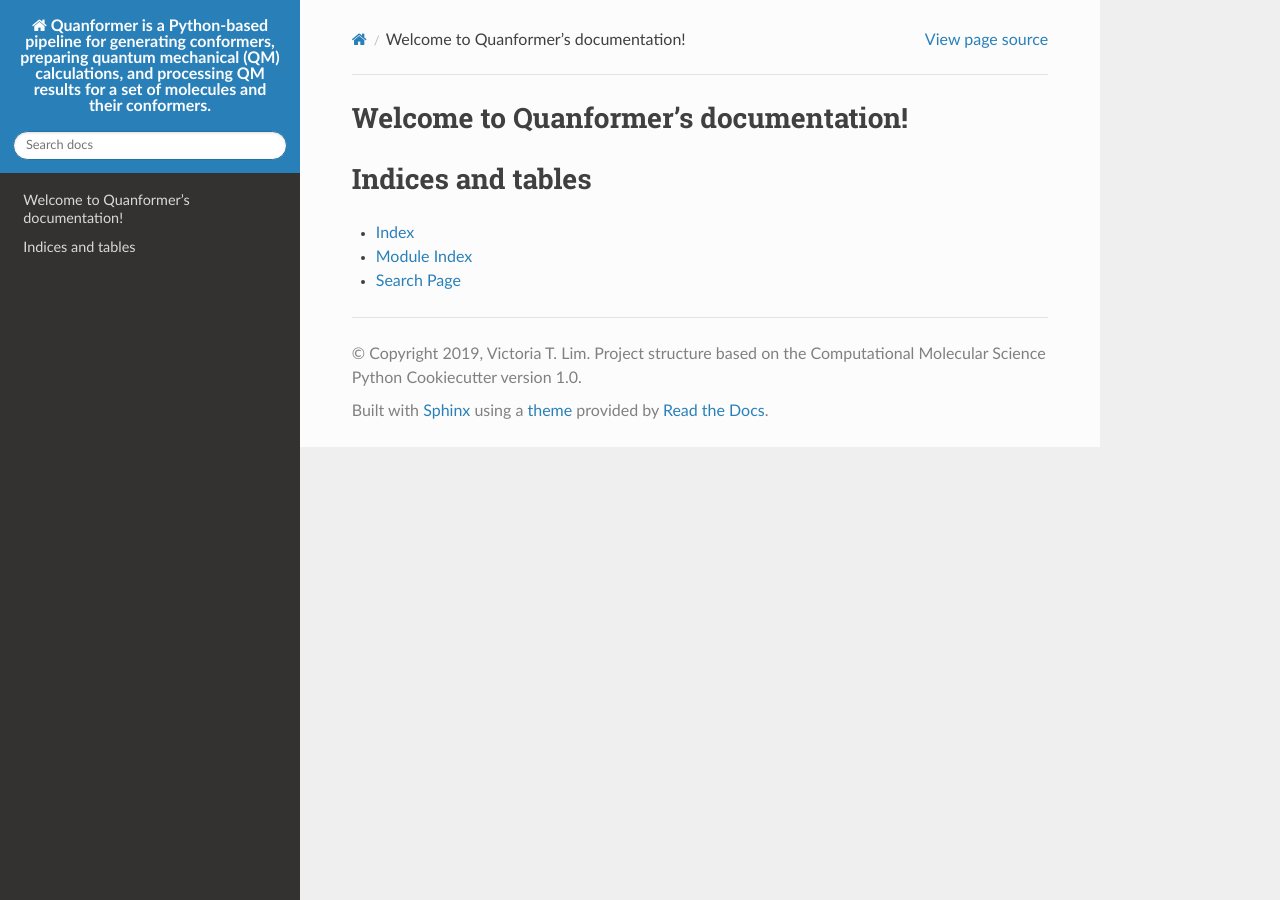
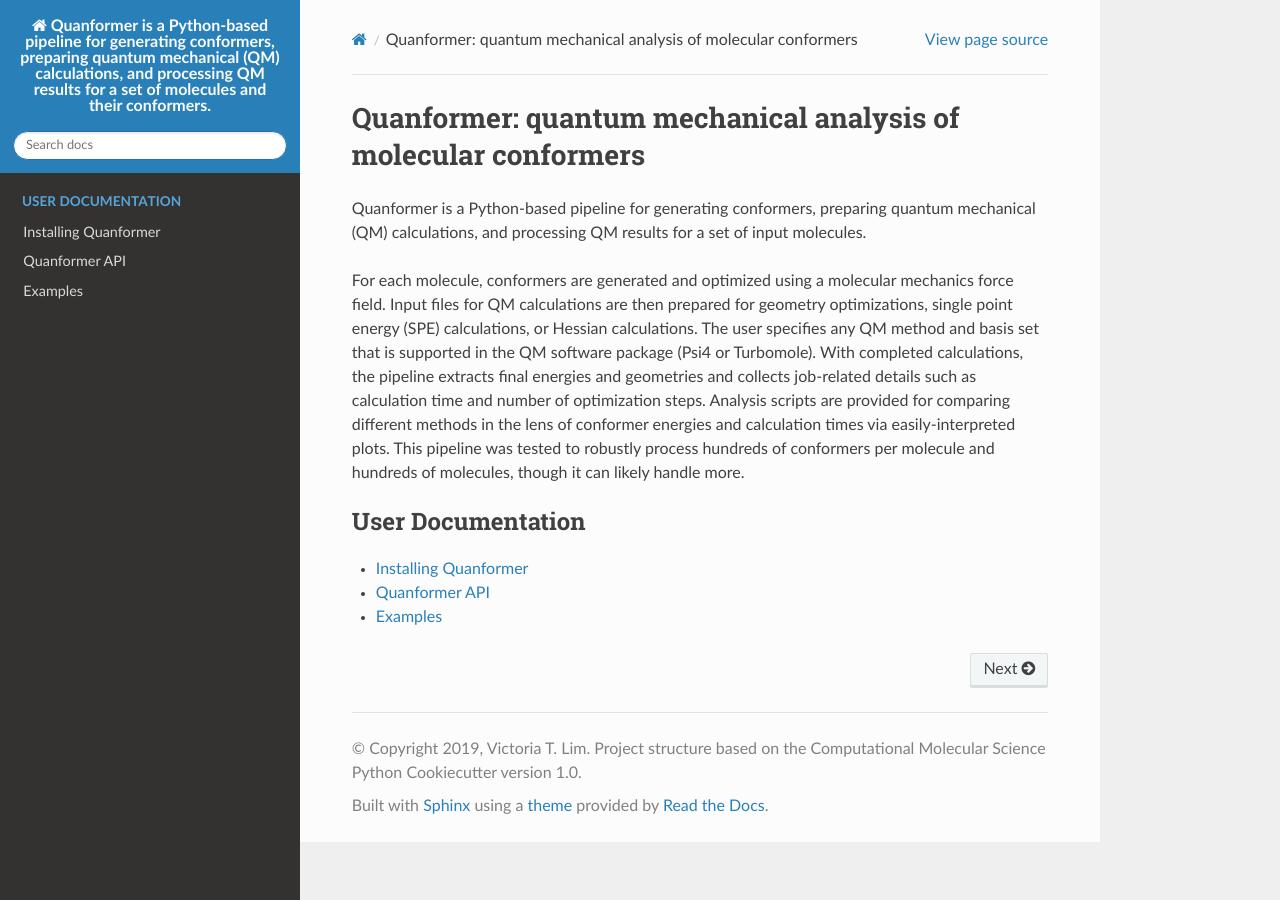
Before and after one commit to MobleyLab/quanformer, a Sphinx documentation site: the page built from docs/index.rst, in a window 1280 px wide. Built offline with Sphinx 7.4.7 and the Read the Docs theme 2.0.0, drawn with Linux system fonts in a browser that asks for light colours.

Commit message:
add files for docs

```diff
--- /dev/null
+++ b/docs/api.rst
@@ -0,0 +1,4 @@
+Quanformer API
+====================
+
+coming soon
--- /dev/null
+++ b/docs/examples.rst
@@ -0,0 +1,4 @@
+Examples
+========
+
+coming soon
--- a/docs/index.rst
+++ b/docs/index.rst
@@ -3,18 +3,22 @@
    You can adapt this file completely to your liking, but it should at least
    contain the root `toctree` directive.
 
-Welcome to Quanformer's documentation!
+Quanformer: quantum mechanical analysis of molecular conformers
 =========================================================
 
+Quanformer is a Python-based pipeline for generating conformers, preparing quantum mechanical (QM) calculations, and processing QM results for a set of input molecules.
+
+For each molecule, conformers are generated and optimized using a molecular mechanics force field.
+Input files for QM calculations are then prepared for geometry optimizations, single point energy (SPE) calculations, or Hessian calculations.
+The user specifies any QM method and basis set that is supported in the QM software package (Psi4 or Turbomole).
+With completed calculations, the pipeline extracts final energies and geometries and collects job-related details such as calculation time and number of optimization steps.
+Analysis scripts are provided for comparing different methods in the lens of conformer energies and calculation times via easily-interpreted plots.
+This pipeline was tested to robustly process hundreds of conformers per molecule and hundreds of molecules, though it can likely handle more.
+
 .. toctree::
-   :maxdepth: 2
-   :caption: Contents:
+    :maxdepth: 1
+    :caption: User Documentation
 
-
-
-Indices and tables
-==================
-
-* :ref:`genindex`
-* :ref:`modindex`
-* :ref:`search`
+    install
+    api
+    examples
--- /dev/null
+++ b/docs/install.rst
@@ -0,0 +1,4 @@
+Installing Quanformer
+====================
+
+coming soon
```
